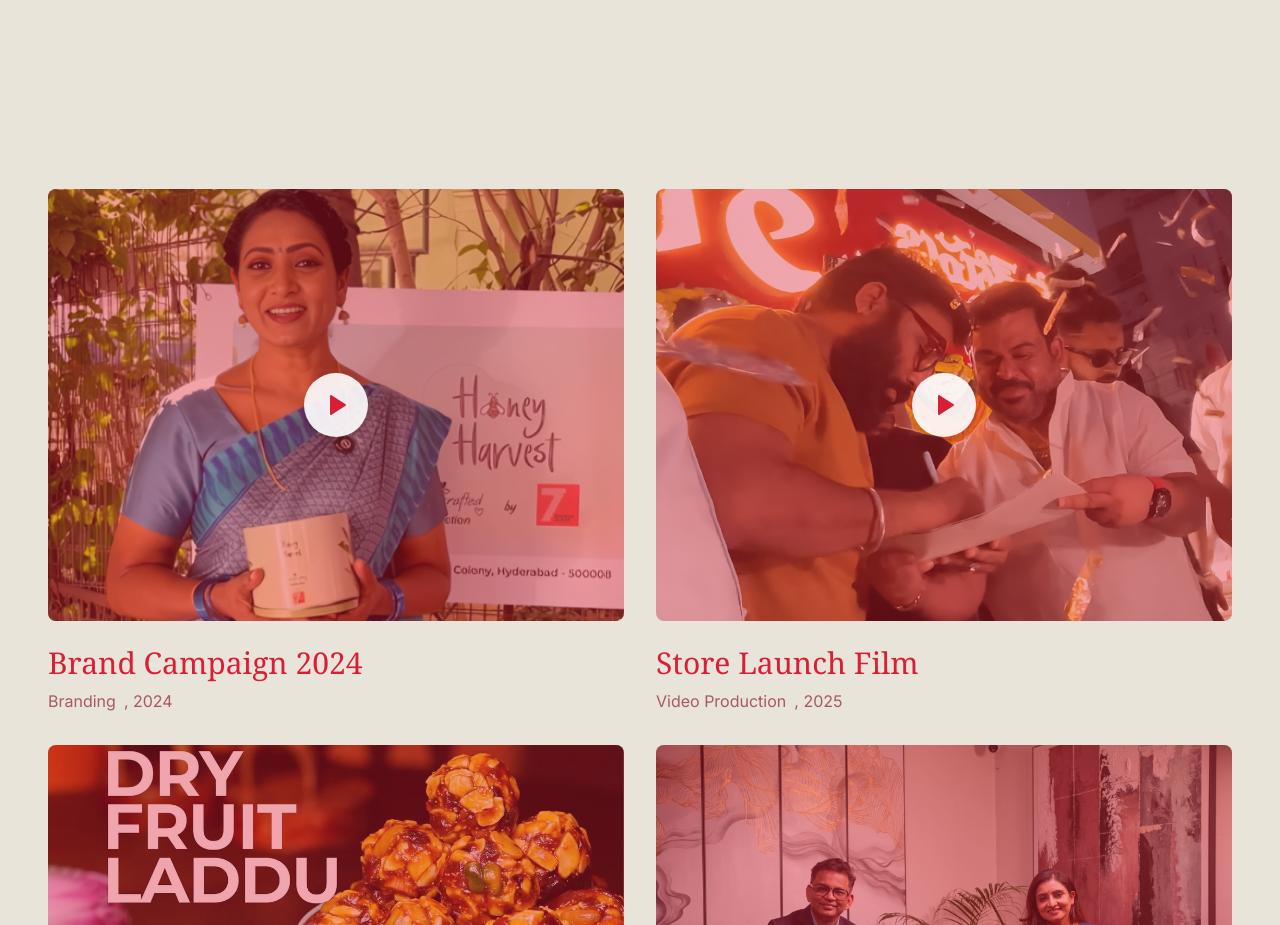
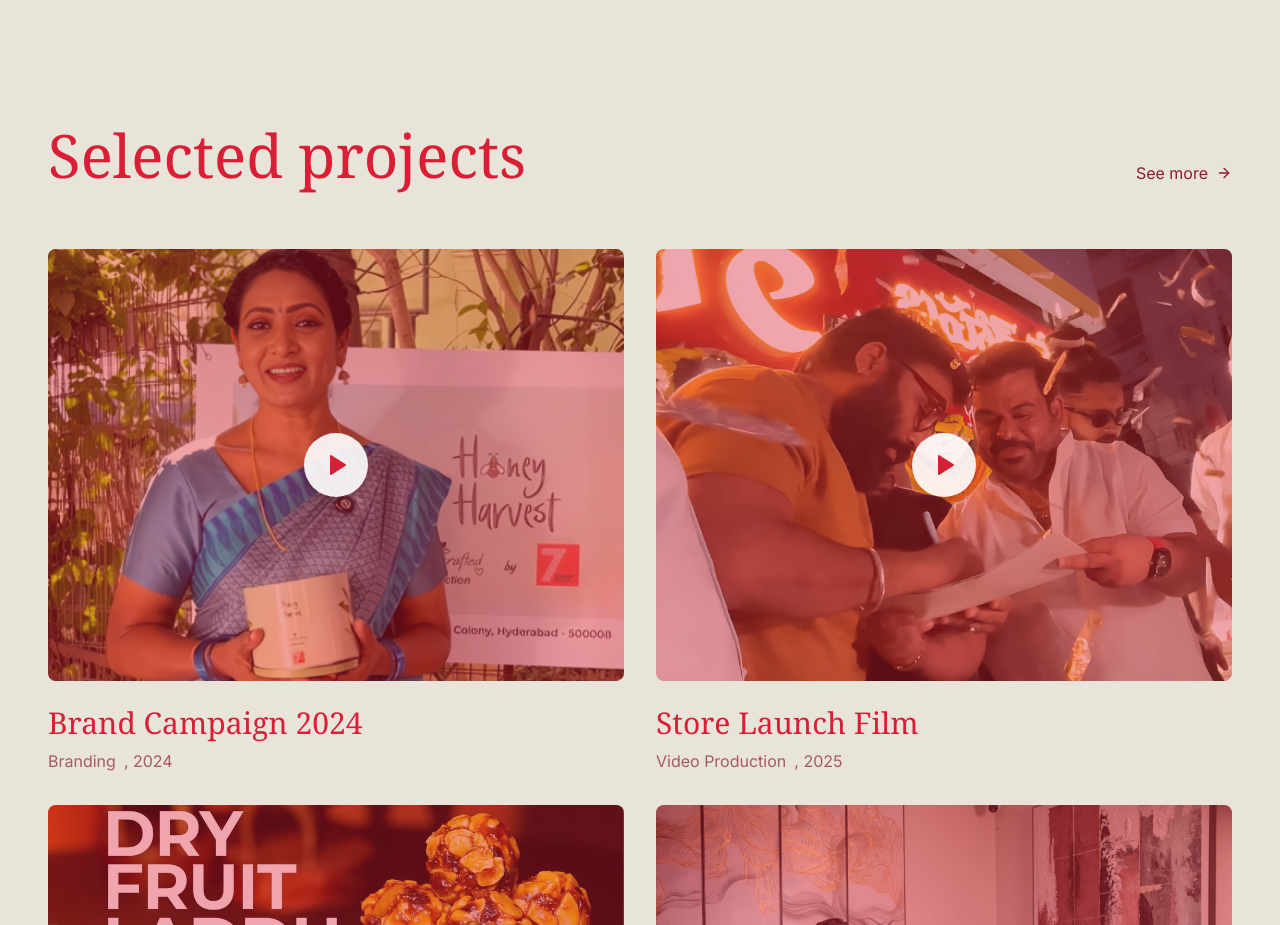
Before and after one commit to saichennu440/Scalers-Agency, a React (Vite) app: page / in a window 1280 px wide. Shown: the part 4300-5225 px from the top of the page. Built offline with nearby package versions, Linux system fonts and the light colour scheme; no server answers; the database is empty.

Commit message:
added heading

```diff
--- a/src/components/home/Stats.tsx
+++ b/src/components/home/Stats.tsx
@@ -102,10 +102,27 @@
   return (
     <section id="projects" className="bg-[#E8E4D9] py-20 md:py-32">
       <div className="max-w-7xl mx-auto px-6 md:px-12">
-        {/* Header (unchanged) */}
-        <div className="flex flex-col md:flex-row md:items-end md:justify-between mb-16">
-          {/* ... */}
-        </div>
+           {/* Header */}
+                <div className="flex flex-col md:flex-row md:items-end md:justify-between mb-16">
+                  <motion.h2
+                    initial={{ opacity: 0, y: 20 }}
+                    whileInView={{ opacity: 1, y: 0 }}
+                    transition={{ duration: 0.6 }}
+                    viewport={{ once: true }}
+                    className="text-4xl md:text-5xl lg:text-6xl font-serif text-[#D91E36] mb-6 md:mb-0"
+                  >
+                    Selected projects
+                  </motion.h2>
+
+                  {/* Replace href with your router navigation if needed */}
+                  <a
+                    href="/#clients"
+                    className="flex items-center gap-2 text-[#8B1E32] hover:text-[#D91E36] transition-colors group"
+                  >
+                    <span>See more</span>
+                    <ArrowRight className="w-4 h-4 group-hover:translate-x-1 transition-transform" />
+                  </a>
+                </div>
 
         {PROJECTS.length === 0 ? (
           <p className="text-center text-[#8B1E32] py-12">No projects to display yet.</p>
```
